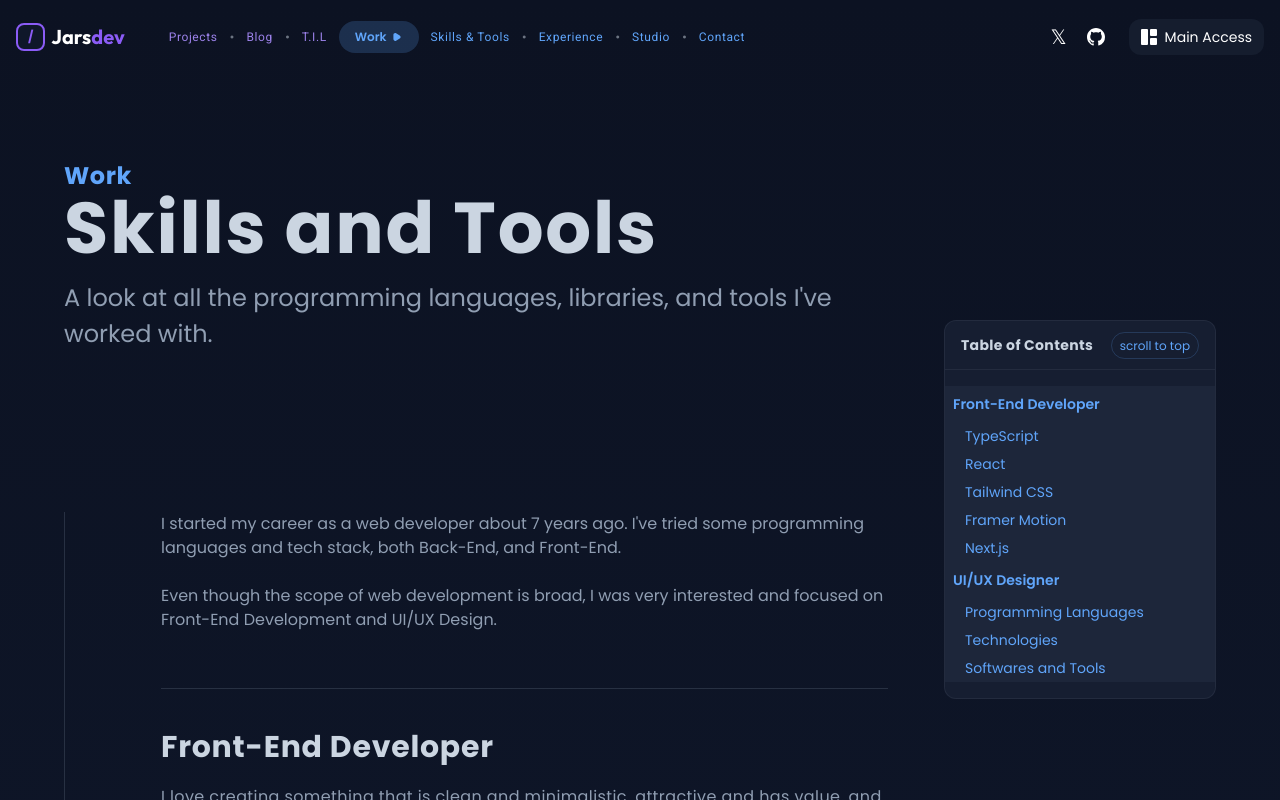
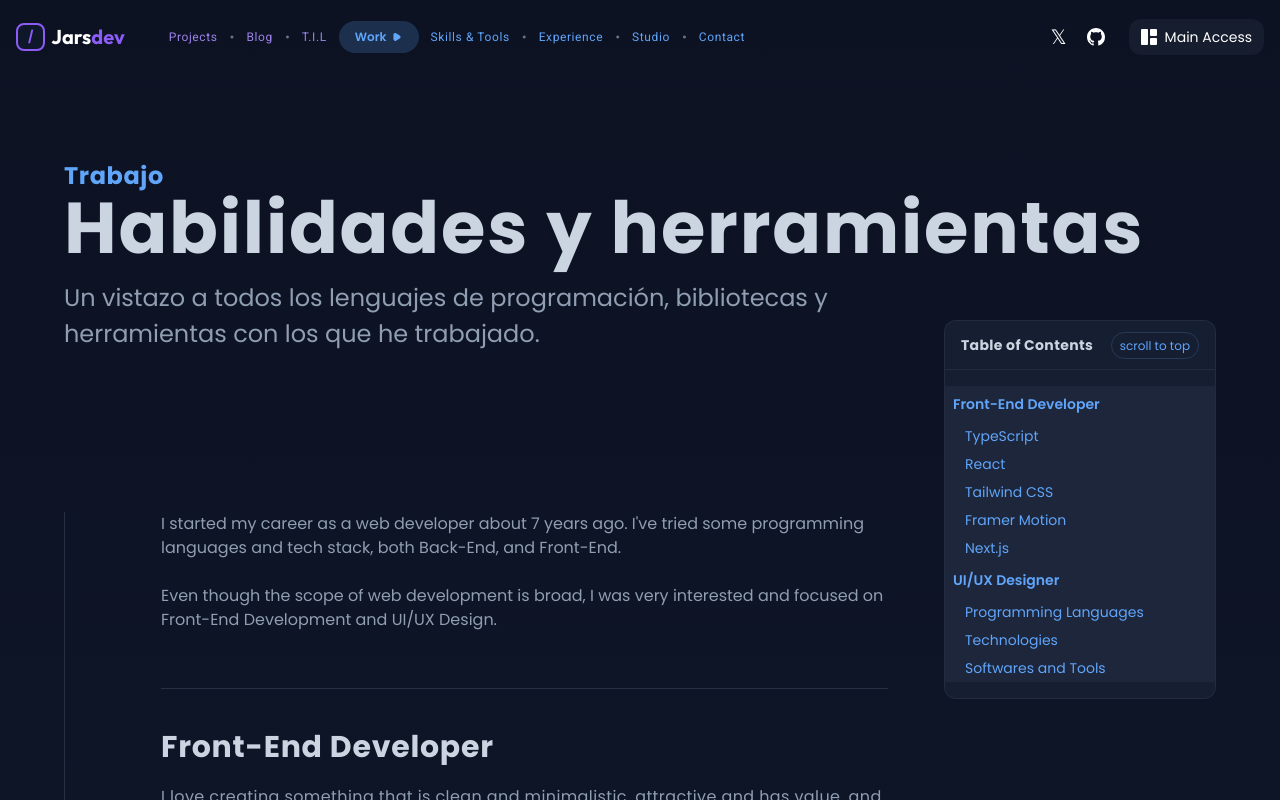
Before and after one commit to ImJars/Development-full-coding, a React (Vite) app: page /skills in a window 1280 px wide. Shown: the top 800 px of the page. Built offline with nearby package versions, Linux system fonts and the light colour scheme.

Commit message:
Update skills.jsx

```diff
--- a/src/skills.jsx
+++ b/src/skills.jsx
@@ -226,7 +226,7 @@ function Skills() {
                     once: true,
                   }}
                 >
-                  Work
+                  Trabajo
                 </motion.p>
                 <motion.h1
                   className="Title-Name opacity-0 transform -translate-x-10 text-text-white-gray text-7xl font-bold tracking-wide"
@@ -237,7 +237,7 @@ function Skills() {
                     once: true,
                   }}
                 >
-                  Skills and Tools
+                  Habilidades y herramientas
                 </motion.h1>
                 <motion.h2
                   className="Subtitle-Text opacity-0 transform -translate-x-10 w-full sm:w-2/3 text-text-general mt-4"
@@ -248,8 +248,8 @@ function Skills() {
                     once: true,
                   }}
                 >
-                  A look at all the programming languages, libraries, and tools
-                  I've worked with.
+                  Un vistazo a todos los lenguajes de programación, bibliotecas
+                  y herramientas con los que he trabajado.
                 </motion.h2>
               </SkillsSectionTitle>
             </div>
```
